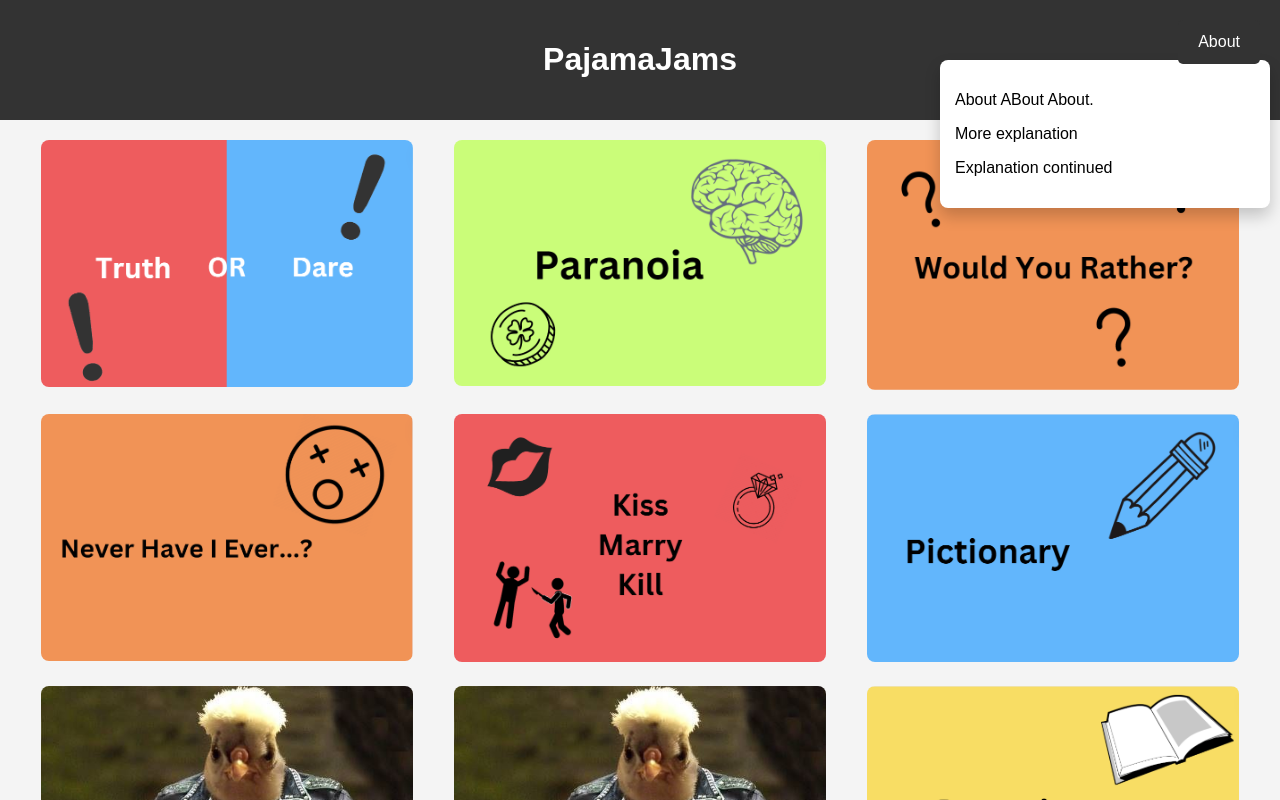
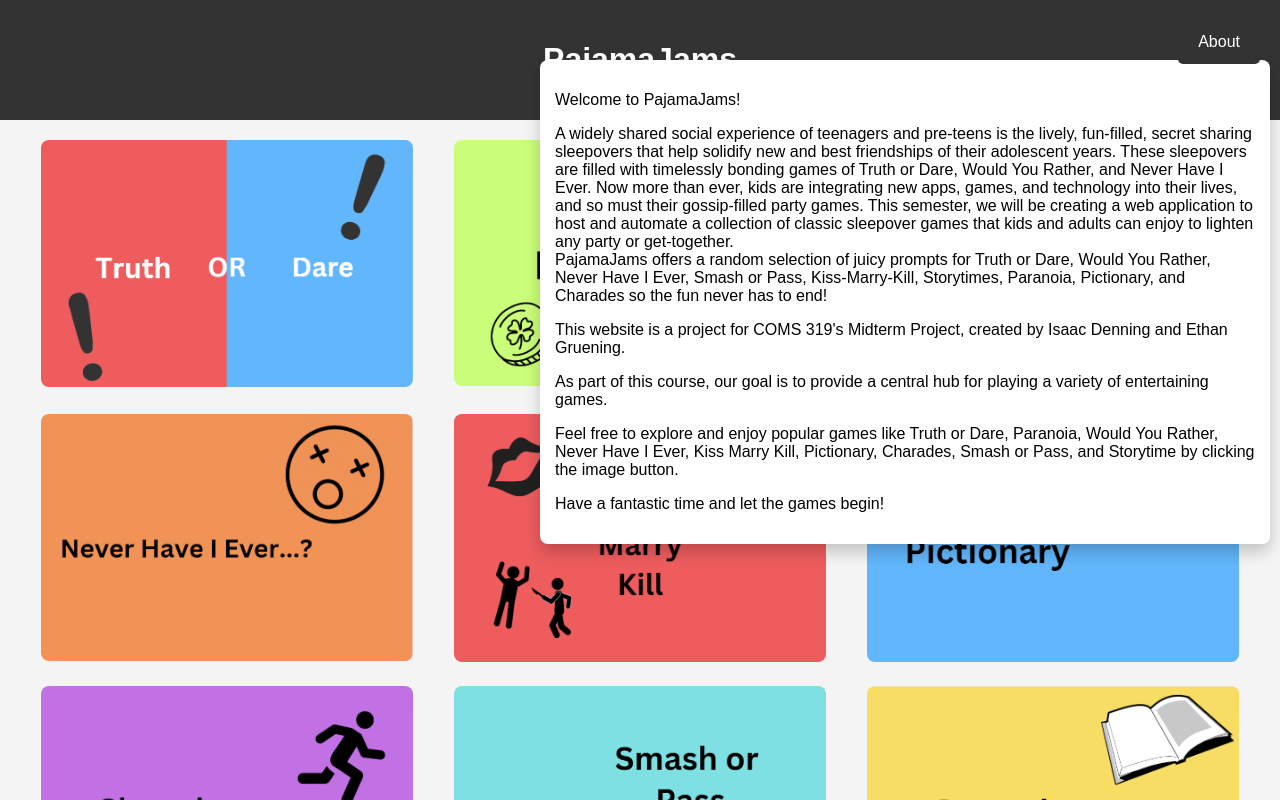
Before and after one commit to idenning2003/PajamaJams, a plain HTML site: page index.html in a window 1280 px wide. Both pictures are taken after a click on the element "About". Shown: the top 800 px of the page. Drawn offline with Linux system fonts and the light colour scheme.

Commit message:
Finished home page index.html
major dub alert

```diff
--- a/css/style.css
+++ b/css/style.css
@@ -68,7 +68,7 @@ main {
     position: absolute;
     top: 60px;
     right: 10px;
-    width: 300px;
+    width: 700px;
     background-color: #fff;
     box-shadow: 0px 8px 16px 0px rgba(0,0,0,0.2);
     padding: 15px;
--- a/index.html
+++ b/index.html
@@ -7,13 +7,19 @@
     <title>PajamaJams - Truth Or Dare</title>
     <link rel="icon" type="image/x-icon" href="images/favicon.ico">
     <link rel="stylesheet" href="css/style.css">
-    <!-- Author: Isaac Denning and Ethan Gruening Isaac ISU Netid : idenning@iastate.edu Ethan ISU Netid : ethgru@iastate.edu Date : March 4th, 2023 -->
+    <!-- Author: Isaac Denning and Ethan Gruening
+        Isaac ISU Netid : idenning@iastate.edu
+        Ethan ISU Netid : ethgru@iastate.edu
+        Date : March 4th, 2023 -->
 </head>
 <body>
     <div id="aboutDropdown" style="display: none;">
-        <p>About ABout About.</p>
-        <p>More explanation</p>
-        <p>Explanation continued</p>
+        <p>Welcome to PajamaJams!</p>
+        <p>A widely shared social experience of teenagers and pre-teens is the lively, fun-filled, secret sharing sleepovers that help solidify new and best friendships of their adolescent years. These sleepovers are filled with timelessly bonding games of Truth or Dare, Would You Rather, and Never Have I Ever. Now more than ever, kids are integrating new apps, games, and technology into their lives, and so must their gossip-filled party games. This semester, we will be creating a web application to host and automate a collection of classic sleepover games that kids and adults can enjoy to lighten any party or get-together. <br>PajamaJams offers a random selection of juicy prompts for Truth or Dare, Would You Rather, Never Have I Ever, Smash or Pass, Kiss-Marry-Kill, Storytimes, Paranoia, Pictionary, and Charades so the fun never has to end!</p>
+        <p>This website is a project for COMS 319's Midterm Project, created by Isaac Denning and Ethan Gruening.</p>
+        <p>As part of this course, our goal is to provide a central hub for playing a variety of entertaining games.</p>
+        <p>Feel free to explore and enjoy popular games like Truth or Dare, Paranoia, Would You Rather, Never Have I Ever, Kiss Marry Kill, Pictionary, Charades, Smash or Pass, and Storytime by clicking the image button.</p>
+        <p>Have a fantastic time and let the games begin!</p>
     </div>
 
     <div id="aboutButton" onclick="toggleAbout()" class="button">About</div>
@@ -42,10 +48,10 @@
             <a href="pictionary.html"><img src="images/pictionary.png" alt="Pictionary Image"></a>
         </div>
         <div class="image-container">
-            <a href="charades.html"><img src="images/gameimage.jpg" alt="Charades Image"></a>
+            <a href="charades.html"><img src="images/charades.png" alt="Charades Image"></a>
         </div>
         <div class="image-container">
-            <a href="smash-or-pass.html"><img src="images/gameimage.jpg" alt="Smash Or Pass Image"></a>
+            <a href="smash-or-pass.html"><img src="images/smash-or-pass.png" alt="Smash Or Pass Image"></a>
         </div>
         <div class="image-container">
             <a href="storytime.html"><img src="images/storytime.png" alt="Storytime Image"></a>
```
Also changed, not shown: images/charades.png (added), images/smash-or-pass.png (added).
